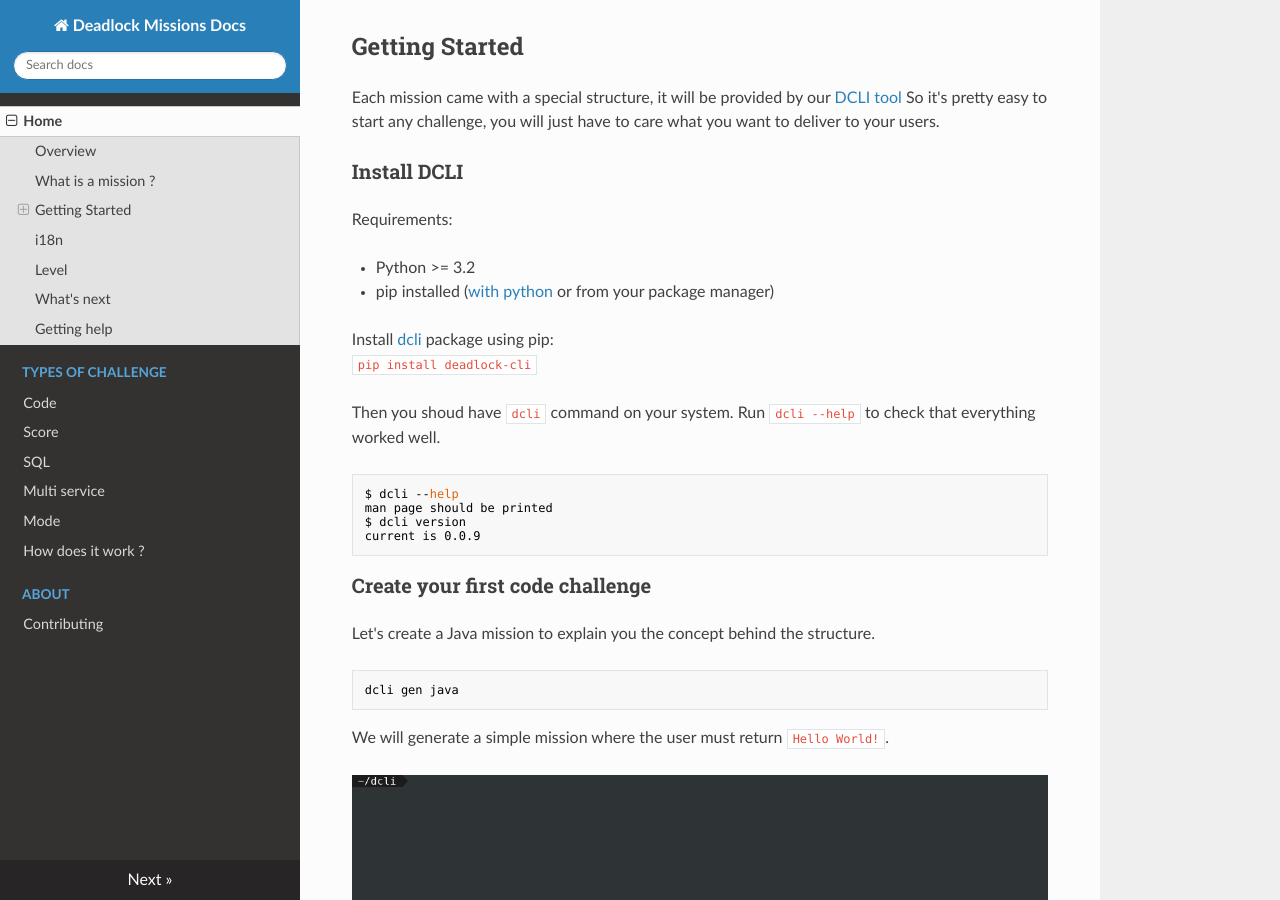
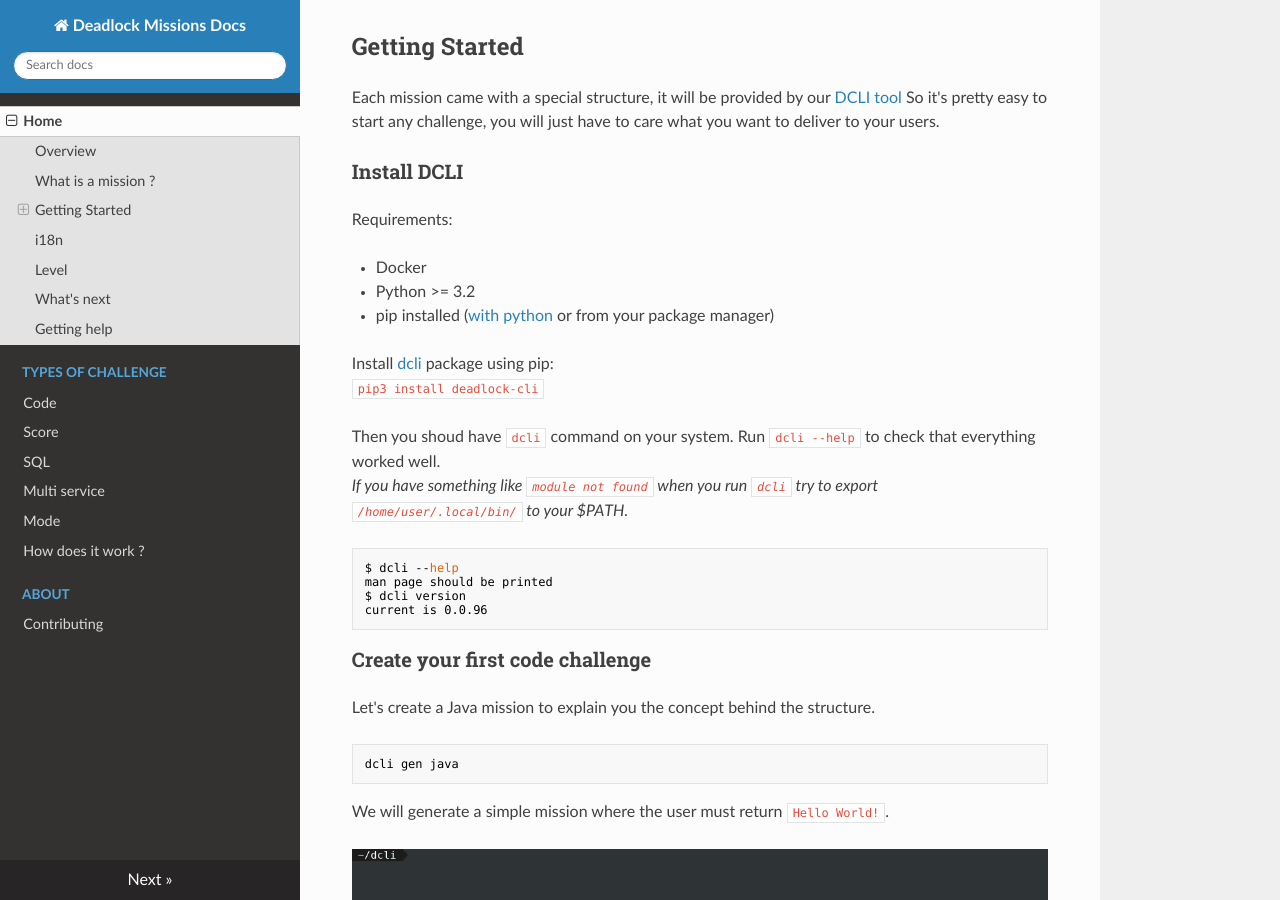
Before and after one commit to meitneshi/challenge-documentation, an MkDocs documentation site: the page built from docs/index.md, in a window 1280 px wide and 900 px high, scrolled down 1069 px. Built offline with MkDocs 1.6.1, drawn with Linux system fonts in a browser that asks for light colours; nearby versions of some CDN libraries.

Commit message:
docs: specify Docker as requirement, add PATH instruction to fix module not found

````diff
--- a/docs/index.md
+++ b/docs/index.md
@@ -32,18 +32,21 @@
 ### Install DCLI
 Requirements:
 
+* Docker
 * Python >= 3.2
 * pip installed ([with python](https://pip.pypa.io/en/stable/installing/) or from your package manager)
 
 Install [dcli](https://pypi.org/project/deadlock-cli/) package using pip:
-`pip install deadlock-cli`
+`pip3 install deadlock-cli`
+
 
 Then you shoud have `dcli` command on your system. Run `dcli --help` to check that everything worked well.
+*If you have something like `module not found` when you run `dcli` try to export `/home/user/.local/bin/` to your $PATH.*
 ``` bash
 $ dcli --help
 man page should be printed
 $ dcli version
-current is 0.0.9
+current is 0.0.96
 ```
 
 ### Create your first code challenge
````
